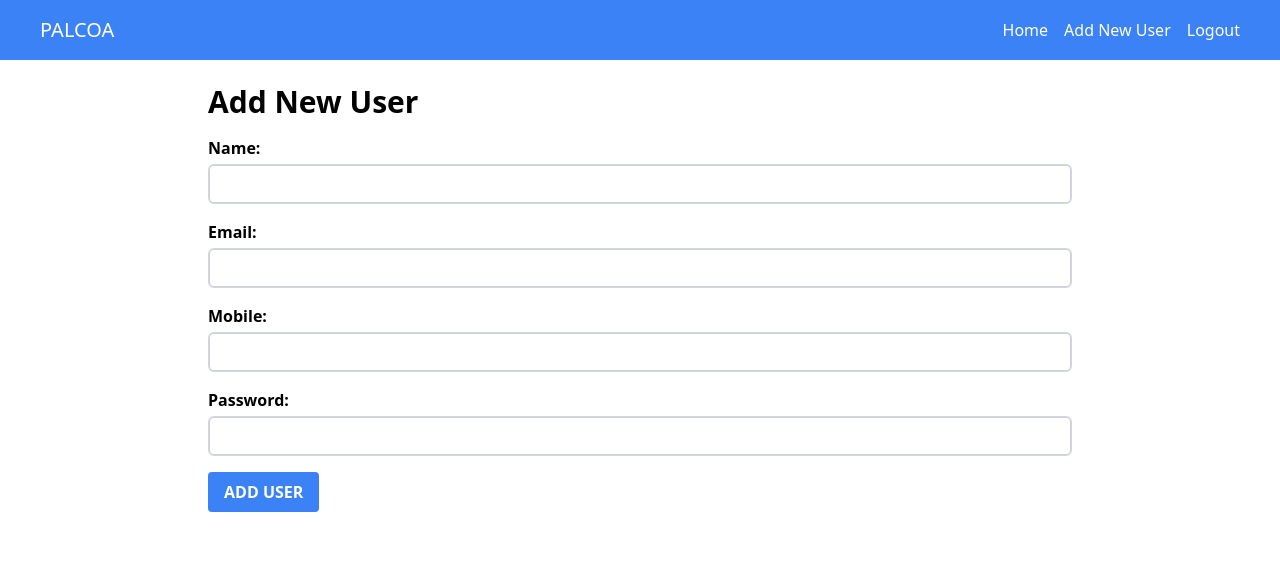
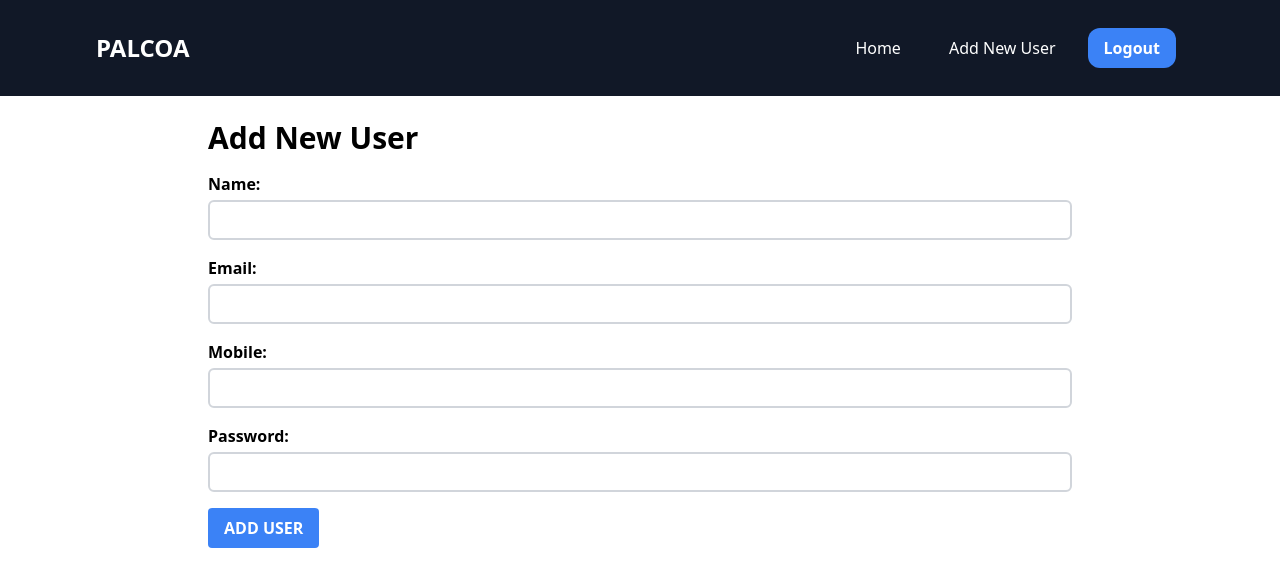
Before and after one commit to NilanchalaPanda/REACTPWA, a React (Create React App) app: page /add_user in a window 1280 px wide. Shown: the top 586 px of the page. Built offline with nearby package versions, Linux system fonts and the light colour scheme.

Commit message:
UI Changes

```diff
--- a/package.json
+++ b/package.json
@@ -10,6 +10,7 @@
     "axios": "^1.6.8",
     "react": "^18.2.0",
     "react-dom": "^18.2.0",
+    "react-icons": "^5.0.1",
     "react-router-dom": "^6.22.3",
     "react-scripts": "5.0.1",
     "web-vitals": "^2.1.4",
--- a/src/components/Navbar.js
+++ b/src/components/Navbar.js
@@ -1,22 +1,83 @@
-import React from "react";
-import { Link } from "react-router-dom";
+import React, { useState } from "react";
+import { AiOutlineClose, AiOutlineMenu } from "react-icons/ai";
+import { NavLink } from "react-router-dom";
 
 const Navbar = () => {
+  const [nav, setNav] = useState(false);
+
+  const handleNav = () => {
+    setNav((prev) => !prev);
+  };
+
+  const navItems = [
+    { id: 1, text: "Home", to: "/home" },
+    { id: 2, text: "Add New User", to: "/add_user" },
+  ];
+
   return (
-    <nav className="flex justify-between items-center px-10 py-4 bg-blue-500 text-white">
-      <Link to="/home" className="text-xl font-normal">
-        PALCOA
-      </Link>
-      <ul className="flex space-x-4">
-        <li>
-          <Link to="/home">Home</Link>
-        </li>
-        <li>
-          <Link to="/add_user">Add New User</Link>
-        </li>
-        <li>
-          <Link to="/">Logout</Link>
-        </li>
+    <nav className="z-100 bg-gray-900 flex justify-between items-center h-24 mx-auto px-4 md:px-24 text-white">
+      {/* Logo */}
+      <NavLink to="/home" className="flex justify-center items-center">
+        <h1 className="block text-2xl font-bold">PALCOA</h1>
+      </NavLink>
+
+      {/* Desktop Navigation */}
+      <ul className="hidden md:flex md:items-center md:justify-center">
+        {navItems.map((item) => (
+          <li
+            key={item.id}
+            className="px-4 py-2 p-4 rounded-xl m-2 cursor-pointer duration-300 hover:bg-gray-800"
+          >
+            <NavLink to={item.to}>{item.text}</NavLink>
+          </li>
+        ))}
+        <NavLink
+          to="/login"
+          className={
+            "px-4 py-2 bg-blue-500 rounded-xl m-2 cursor-pointer duration-300 font-semibold"
+          }
+        >
+          Logout
+        </NavLink>
+      </ul>
+
+      {/* Mobile Navigation Icon */}
+      <div onClick={handleNav} className="block md:hidden">
+        {nav ? <AiOutlineClose size={28} /> : <AiOutlineMenu size={28} />}
+      </div>
+
+      {/* Mobile Navigation Menu */}
+      <ul
+        className={
+          nav
+            ? "fixed md:hidden left-0 top-0 w-[60%] h-full border-r border-r-gray-900 bg-gray-900 ease-in-out duration-500 z-20 pt-10 text-center"
+            : "ease-in-out w-[60%] duration-600 fixed top-0 bottom-0 left-[-100%] z-20 pt-10"
+        }
+      >
+        {/* Mobile Logo */}
+        <NavLink to="/home" className="flex justify-center items-center">
+          <h1 className="block text-2xl font-bold md:hidden">PALCOA</h1>
+        </NavLink>
+
+        <hr className="mt-4" />
+
+        {/* Mobile Navigation Items */}
+        {navItems.map((item) => (
+          <li
+            key={item.id}
+            className="pt-10 px-4 flex text-center flex-col text-2xl rounded-xl duration-300 cursor-pointer border-gray-600"
+          >
+            <NavLink to={item.to}>{item.text}</NavLink>
+          </li>
+        ))}
+        <NavLink
+          to="/login"
+          className={
+            "mt-10 py-2 mx-10 px-4 flex text-center flex-col text-2xl rounded-xl duration-300 cursor-pointer bg-blue-500"
+          }
+        >
+          Logout
+        </NavLink>
       </ul>
     </nav>
   );
--- a/src/pages/Home.js
+++ b/src/pages/Home.js
@@ -4,7 +4,7 @@ const AddUser = () => {
   return (
     <>
       <Navbar />
-      <h1 className="px-20 pt-16 text-4xl font-bold">Welcome Nilanchal</h1>
+      <h1 className="pt-10 px-2 text-2xl md:px-20 md:pt-16 md:text-4xl font-bold">Welcome Nilanchal</h1>
     </>
   );
 };
--- a/src/pages/Login.js
+++ b/src/pages/Login.js
@@ -19,7 +19,7 @@ const Login = () => {
   };
 
   return (
-    <div className="flex flex-col px-52 mt-6 h-screen">
+    <div className="flex flex-col px-3 md:px-52 mt-6 h-screen">
       <h1 className="text-3xl font-normal mb-4">Login</h1>
       <form>
         <div className="mb-4">
--- a/src/pages/register.js
+++ b/src/pages/register.js
@@ -58,7 +58,7 @@ const Register = () => {
   };
 
   return (
-    <div className="flex flex-col px-52 mt-6 h-screen">
+    <div className="flex flex-col px-4 md:px-52 mt-6 h-screen">
       <h1 className="text-3xl font-normal mb-4">Register</h1>
       <form onSubmit={handleSubmit}>
         <div className="mb-4">
```
Also changed, not shown: 1 other file (tests, documents, lock files or other folders).
